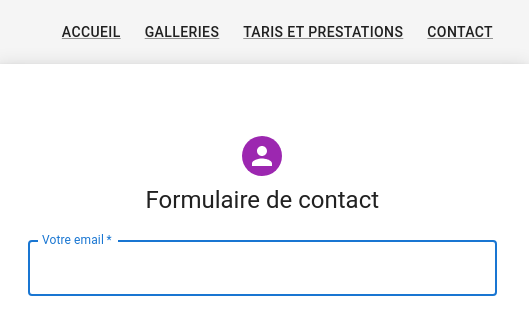
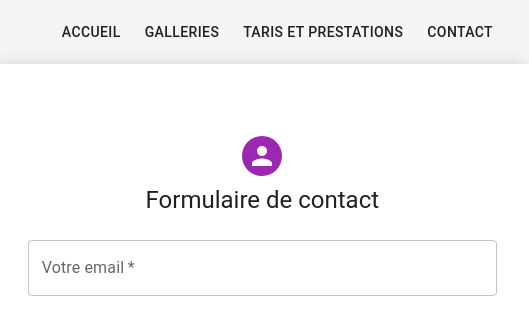
Before and after one commit to jso-lab/photographer, a Gatsby site: page /contact in a window 1280 px wide. Shown: the top 312 px of the page, 751-1280 px from the left. Built offline with nearby package versions, Linux system fonts and the light colour scheme; Gatsby itself is replaced by a stand-in of ours.

Commit message:
header successfully built

```diff
--- a/package.json
+++ b/package.json
@@ -12,11 +12,13 @@
     "@emotion/styled": "^11.8.1",
     "@mui/icons-material": "^5.4.2",
     "@mui/material": "^5.4.3",
+    "@mui/styles": "^5.4.2",
     "gatsby": "latest",
     "gatsby-plugin-react-helmet": "latest",
     "react": "latest",
     "react-dom": "latest",
-    "react-helmet": "latest"
+    "react-helmet": "latest",
+    "react-router-dom": "^6.2.1"
   },
   "scripts": {
     "develop": "gatsby develop",
--- a/src/components/Albums.tsx
+++ b/src/components/Albums.tsx
@@ -17,15 +17,15 @@ import { createTheme, ThemeProvider } from '@mui/material/styles';
 
 function Copyright() {
 	return (
-		<Typography variant='body2' color='text.secondary' align='center'>
+        <Typography variant='body2' color='text.secondary' align='center'>
 			{'Copyright © '}
-			<Link color='inherit' href='https://mui.com/'>
+			<Link color='inherit' href='https://mui.com/' underline="hover">
 				Your Website
 			</Link>{' '}
 			{new Date().getFullYear()}
 			{'.'}
 		</Typography>
-	);
+    );
 }
 
 const cards = [1, 2, 3, 4, 5, 6, 7, 8, 9];
--- a/src/components/Copyright.js
+++ b/src/components/Copyright.js
@@ -2,7 +2,6 @@ import * as React from 'react';
 import Typography from '@mui/material/Typography';
 import Container from '@mui/material/Container';
 import Link from '../components/Link';
-import blueGrey from '@mui/material/colors';
 import YoutubeIcon from '@mui/icons-material/Youtube';
 import FacebookIcon from '@mui/icons-material/Facebook';
 import TwitterIcon from '@mui/icons-material/Twitter';
--- a/src/components/Link.js
+++ b/src/components/Link.js
@@ -3,7 +3,7 @@ import MuiLink from '@mui/material/Link';
 import { Link as GatsbyLink } from 'gatsby';
 
 const Link = React.forwardRef(function Link(props, ref) {
-  return <MuiLink component={GatsbyLink} ref={ref} {...props} />;
+  return <MuiLink component={GatsbyLink} ref={ref} {...props} underline="hover" />;
 });
 
 export default Link;
--- a/src/pages/contact.js
+++ b/src/pages/contact.js
@@ -102,8 +102,6 @@ export default function SendMessage() {
 								id='email'
 								label='Votre email'
 								name='email'
-								autoComplete='email'
-								autoFocus
 							/>
 							<TextField
 								margin='normal'
```
Also changed, not shown: src/components/Header.js (+14 -16 lines), 1 other file.
